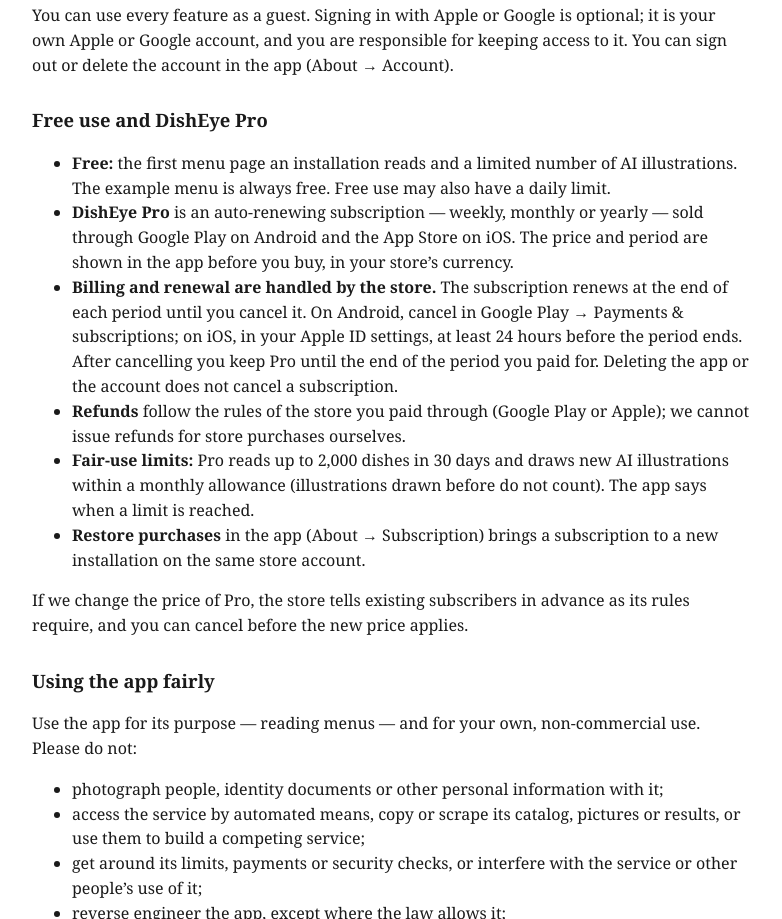
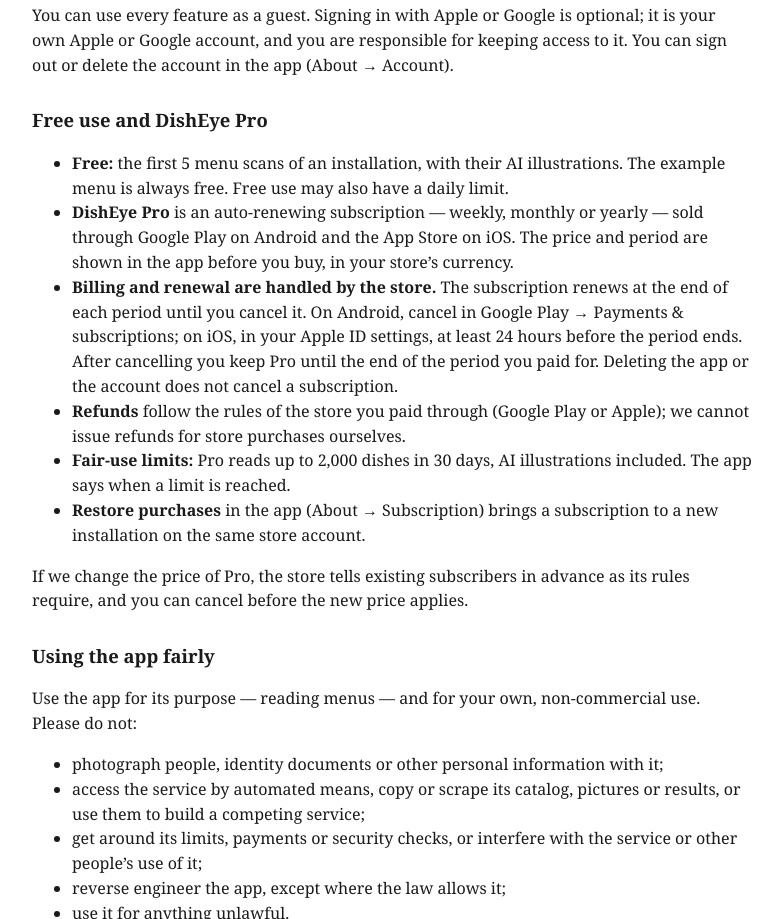
Before and after one commit to menu-scan/dish-eye, a plain HTML site: page terms.html in a window 1280 px wide. Shown: the part 1223-2142 px from the top of the page, without its empty margins (248-1030 px from the left). Drawn offline with Linux system fonts and the light colour scheme.

Commit message:
Terms and policy: 5 free scans, Pro limit in dishes

```diff
--- a/terms.html
+++ b/terms.html
@@ -22,11 +22,11 @@
 <h1>DishEye Terms of Use</h1>
 <p class="meta"><strong>Developer:</strong> Volodymyr Budko (EyeAppies)<br>
 <strong>Contact:</strong> <a href="mailto:eyeappies@protonmail.com">eyeappies@protonmail.com</a><br>
-<strong>Effective date:</strong> October 19, 2026</p>
+<strong>Effective date:</strong> November 4, 2026</p>
 <blockquote>
 <p><strong>In short.</strong> DishEye reads a photographed menu with AI and shows each dish with a translation, its usual ingredients
 and allergens, and a picture. These are helpful guesses, not facts about the restaurant’s kitchen: if you have an
-allergy or a diet, ask the staff. The first menu page is free; after that DishEye Pro is a subscription that renews
+allergy or a diet, ask the staff. The first 5 scans are free; after that DishEye Pro is a subscription that renews
 until you cancel it in Google Play or the App Store. Use the app for menus, and not to overload or copy the service.</p>
 </blockquote>
 <p>These terms are an agreement between you and Volodymyr Budko, an individual developer who publishes the DishEye app for
@@ -56,8 +56,8 @@
 Account).</p>
 <h2 id="free-use-and-disheye-pro">Free use and DishEye Pro</h2>
 <ul>
-<li><strong>Free:</strong> the first menu page an installation reads and a limited number of AI illustrations. The example menu is
-always free. Free use may also have a daily limit.</li>
+<li><strong>Free:</strong> the first 5 menu scans of an installation, with their AI illustrations. The example menu is always free.
+Free use may also have a daily limit.</li>
 <li><strong>DishEye Pro</strong> is an auto-renewing subscription — weekly, monthly or yearly — sold through Google Play on Android and
 the App Store on iOS. The price and period are shown in the app before you buy, in your store’s currency.</li>
 <li><strong>Billing and renewal are handled by the store.</strong> The subscription renews at the end of each period until you
@@ -66,8 +66,8 @@
 or the account does not cancel a subscription.</li>
 <li><strong>Refunds</strong> follow the rules of the store you paid through (Google Play or Apple); we cannot issue refunds for store
 purchases ourselves.</li>
-<li><strong>Fair-use limits:</strong> Pro reads up to 2,000 dishes in 30 days and draws new AI illustrations within a monthly
-allowance (illustrations drawn before do not count). The app says when a limit is reached.</li>
+<li><strong>Fair-use limits:</strong> Pro reads up to 2,000 dishes in 30 days, AI illustrations included. The app says when a
+limit is reached.</li>
 <li><strong>Restore purchases</strong> in the app (About → Subscription) brings a subscription to a new installation on the same
 store account.</li>
 </ul>
```
